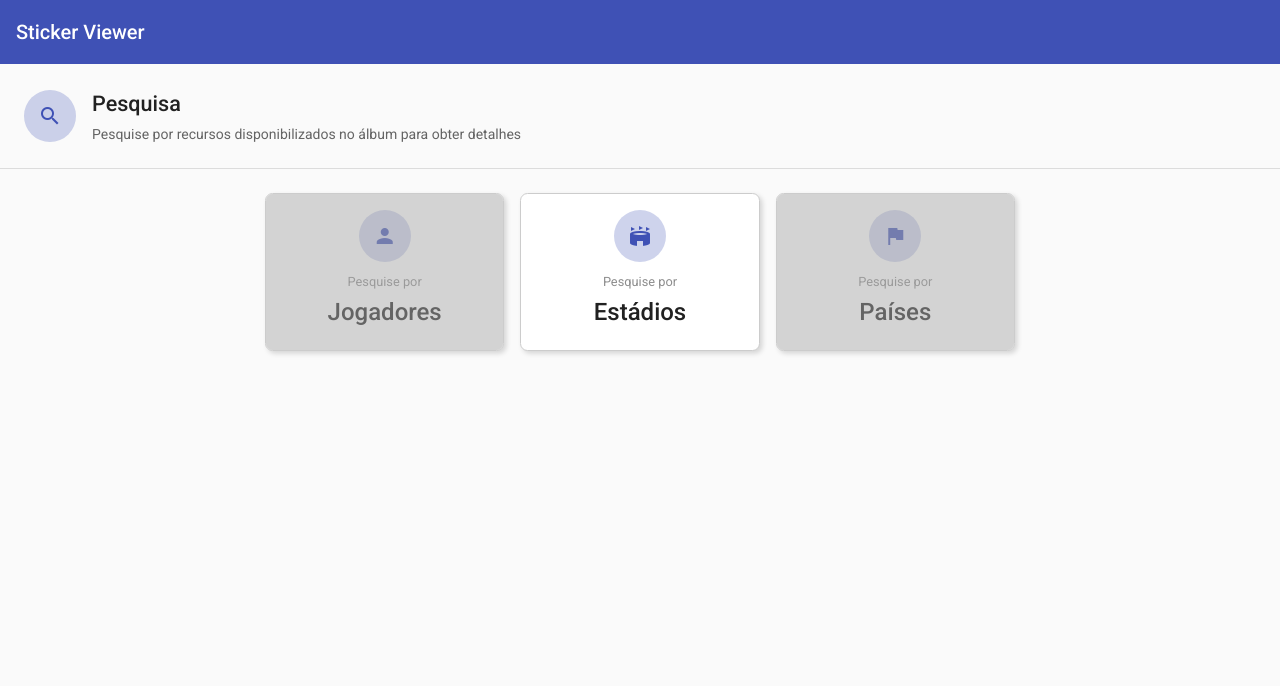
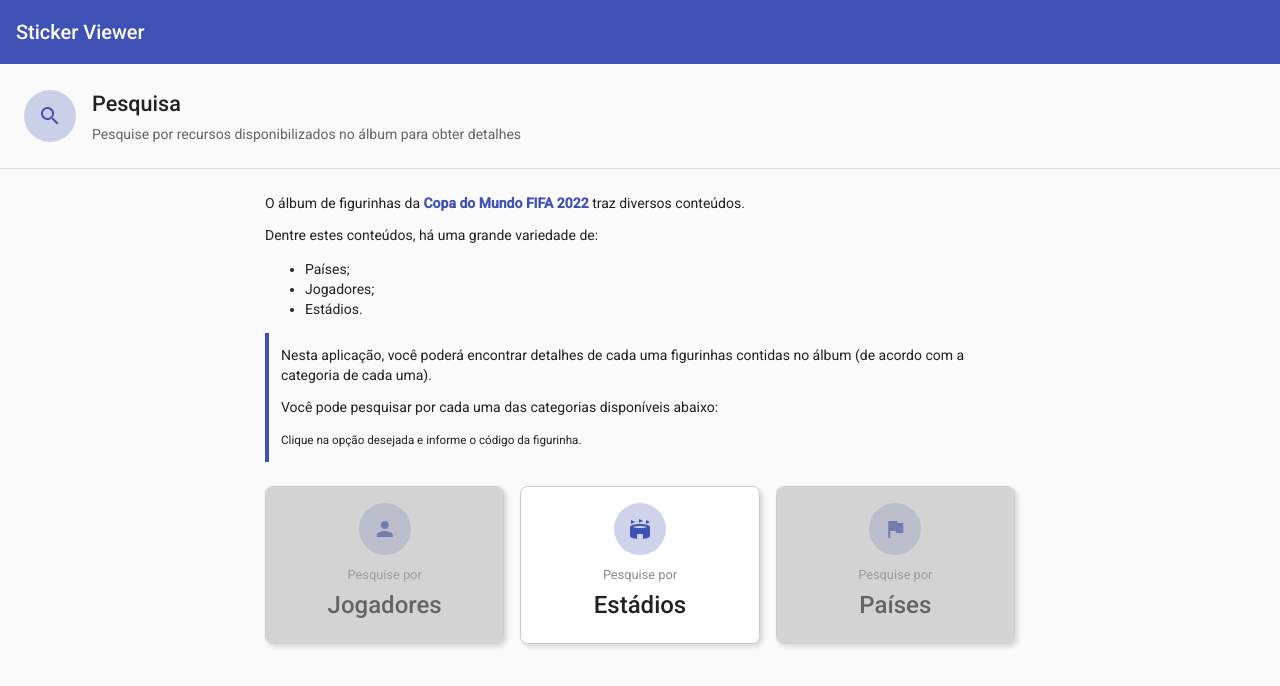
Before and after one commit to felipewesley/fwc-2022-sticker-viewer, an Angular app: page / in a window 1280 px wide. Shown: the top 686 px of the page. Built offline with nearby package versions, Linux system fonts and the light colour scheme.

Commit message:
mensagem inicial tela pesquisa

```diff
--- a/src/app/modules/pesquisa/pesquisa.component.html
+++ b/src/app/modules/pesquisa/pesquisa.component.html
@@ -44,6 +44,38 @@
 
             <div class="content">
 
+                <div class="title">
+
+                    <p>
+                        O álbum de figurinhas da <strong class="text-primary">Copa do Mundo FIFA 2022</strong> traz diversos conteúdos.
+                    </p>
+                    <p>
+                        Dentre estes conteúdos, há uma grande variedade de:
+                    </p>
+                    <ul>
+                        <li>Países;</li>
+                        <li>Jogadores;</li>
+                        <li>Estádios.</li>
+                    </ul>
+
+                    <div class="destaque">
+
+                        <p>
+                            Nesta aplicação, você poderá encontrar detalhes de cada uma figurinhas contidas no álbum
+                            (de acordo com a categoria de cada uma).
+                        </p>
+
+                        <p>
+                            Você pode pesquisar por cada uma das categorias disponíveis abaixo:
+                        </p>
+                        <small>
+                            Clique na opção desejada e informe o código da figurinha.
+                        </small>
+
+                    </div>
+
+                </div>
+
                 <div class="options-grid">
 
                     <!-- Players -->
--- a/src/app/modules/pesquisa/pesquisa.component.scss
+++ b/src/app/modules/pesquisa/pesquisa.component.scss
@@ -77,9 +77,25 @@
             .content {
 
                 display: flex;
+                flex-direction: column;
+                gap: 24px;
                 width: 750px;
                 max-width: 100%;
                 margin: 0 auto;
+
+                .text-primary {
+                    color: var(--primary);
+                }
+
+                // -----------------------------------------------------------------
+                // >>> Container content - Destaque
+                // -----------------------------------------------------------------
+
+                .destaque {
+
+                    border-left: solid 4px var(--primary);
+                    padding: 12px;
+                }
 
                 // -----------------------------------------------------------------
                 // >>> Container content - options grid
```
